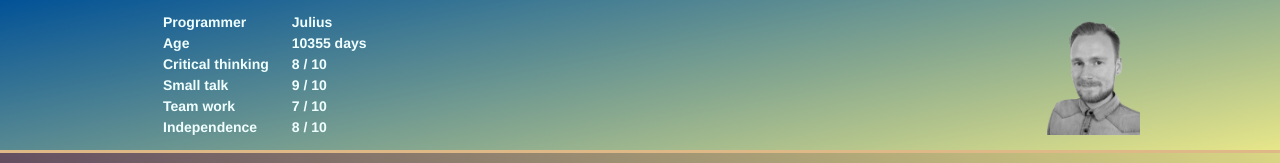
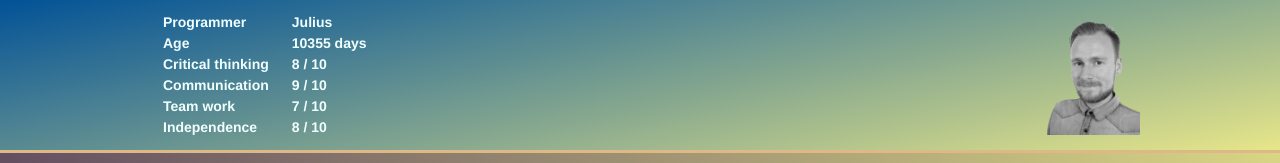
Before and after one commit to jGeir/CurriculumVitae, a Vue app: page / in a window 1280 px wide. Shown: the top 163 px of the page. Built offline with nearby package versions, Linux system fonts and the light colour scheme.

Commit message:
Updated packages due to security threats. Played with age functionality.

```diff
--- a/src/components/HeroBanner.vue
+++ b/src/components/HeroBanner.vue
@@ -7,7 +7,7 @@
                         <p>Programmer</p>
                         <p>Age</p>
                         <p>Critical thinking</p>
-                        <p>Small talk</p>
+                        <p>Communication</p>
                         <p>Team work</p>
                         <p>Independence</p>
                     </div>
@@ -34,7 +34,6 @@ export default {
     data: function () {
         return {
             birth: moment("01-28-1992 11:30").format('DD MM YYYY hh:mm'),
-            //birth: new Date(1992, 28, 1),
             time: moment().diff('1992-01-28 11:30', 'days')
         }
     },
--- a/src/components/Html/FaviconBtn.vue
+++ b/src/components/Html/FaviconBtn.vue
@@ -7,7 +7,6 @@
 
 <script>
 import ExpandableDiv from '../ExpandableDiv.vue';
-//fa-angle-double-down
 export default {
     data: function () {
         return {
--- a/src/styles/imports.styl
+++ b/src/styles/imports.styl
@@ -108,6 +108,7 @@ p {
 }
 
 .navigation {
+    text-decoration: none;
     font-size: 22px;
     height: 40px;
     width: 22%;
```
Also changed, not shown: src/components/cv/JobCard.vue (+0 -18 lines), 1 other file (tests, documents, lock files or other folders).
